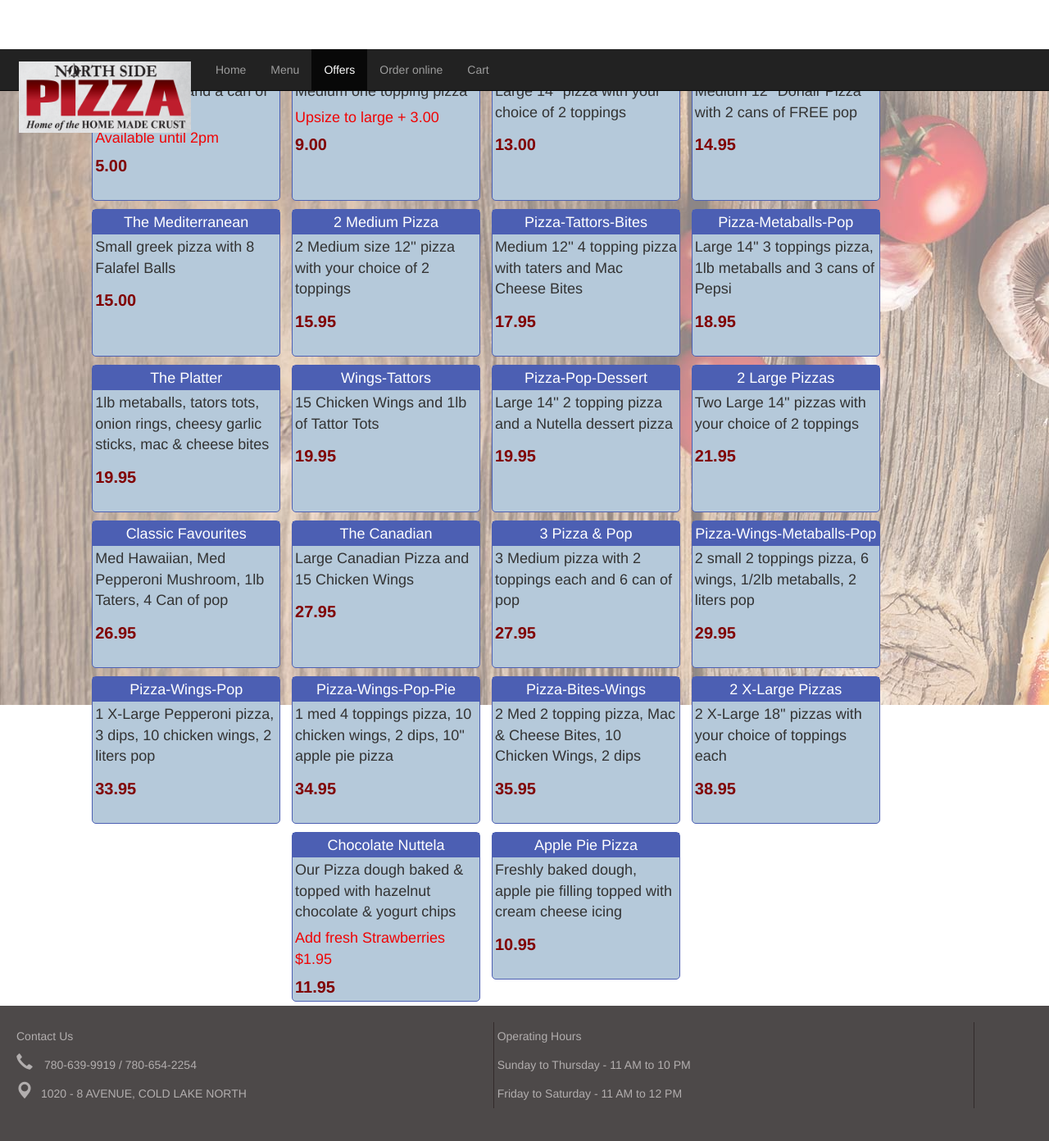
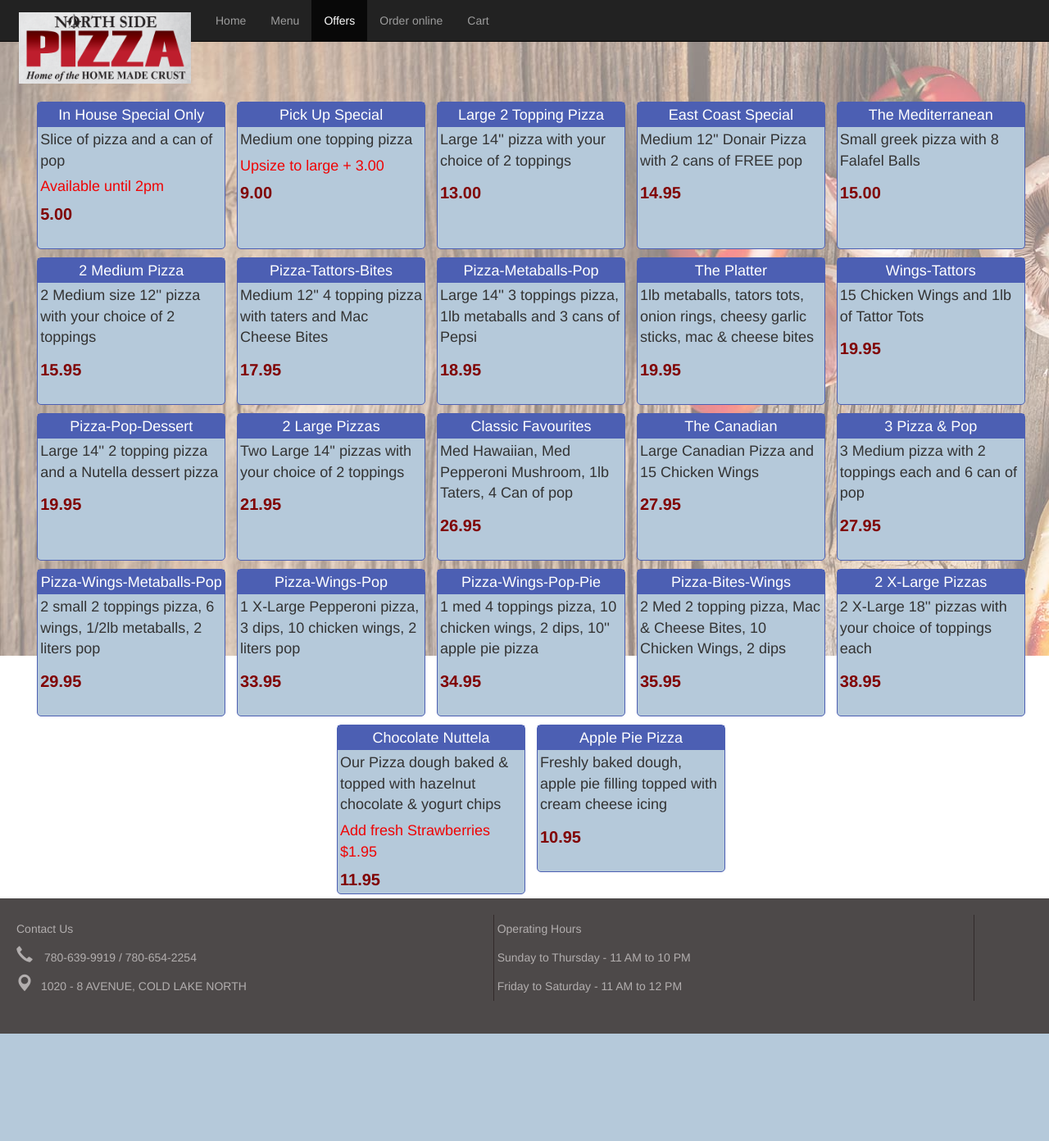
Before and after one commit to kpatel1989/northside-pizza, a PHP site: page /offers.php in a window 1280 px wide. Shown: the whole page at 82% size. After the commit the page ends 1261 px from the top, so only its background shows below. Run offline with PHP 8.4, Linux system fonts and the light colour scheme.

Commit message:
ui fixes for offers

```diff
--- a/css/style.css
+++ b/css/style.css
@@ -273,8 +273,10 @@ body,html{
 }
 
 .offers {
-    margin-top: 60px;
+    margin-top: 69px;
     text-align: center;
+    width: 100%;
+    margin-right: 8px;
 }
 
 .offer {
--- a/offers.php
+++ b/offers.php
@@ -8,8 +8,10 @@
 <body>
 	<?php include 'templates/background.php' ?>
     <?php include 'templates/navbar.php' ?>
-    <?php include 'templates/offers.php' ?>
-    <?php include 'templates/footer.php' ?>
+    <div class="home-container">
+	    <?php include 'templates/offers.php' ?>
+	    <?php include 'templates/footer.php' ?>
+    </div>
     <?php include 'templates/modal.html' ?>
     <?php include 'templates/scripts.php' ?>
     <script type="text/javascript" src="/js/menu.js"></script>
```
